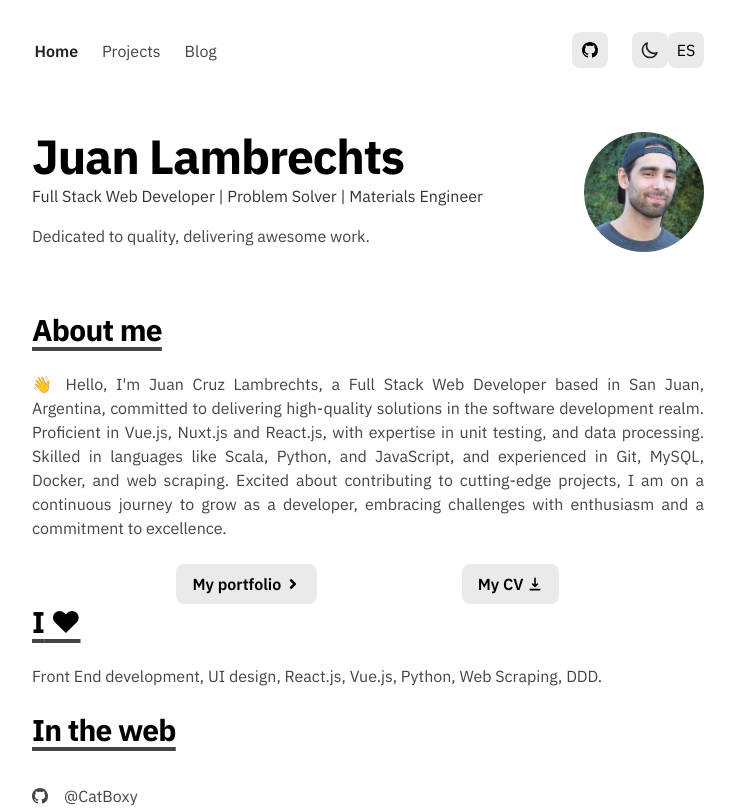
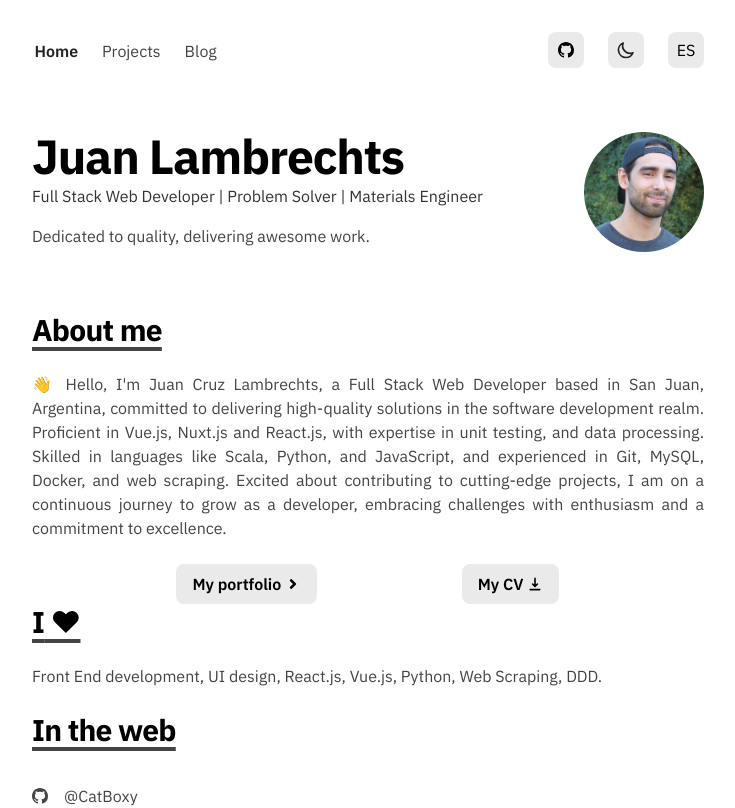
Before and after one commit to CatBoxy/personal-portfolio, a Next.js app: page / in a window 1280 px wide. Shown: the top 808 px of the page, without its empty margins (272-1007 px from the left). Built offline with nearby package versions, Linux system fonts and the light colour scheme.

Commit message:
missing margin theme button

```diff
--- a/components/themeButton.jsx
+++ b/components/themeButton.jsx
@@ -9,7 +9,7 @@ export default function ThemeButton() {
     <>
       <button
         type="button"
-        className="w-9 h-9 dark:bg-gray-600 bg-gray-200 rounded-lg flex items-center justify-center hover:ring-2 ring-gray-300 transition-all"
+        className="mr-6 w-9 h-9 dark:bg-gray-600 bg-gray-200 rounded-lg flex items-center justify-center hover:ring-2 ring-gray-300 transition-all"
         onClick={() => setTheme(resolvedTheme === 'dark' ? 'light' : 'dark')}
       >
         <svg xmlns="http://www.w3.org/2000/svg" className="h-5 w-5 text-gray-800 dark:text-gray-200" fill="none" viewBox="0 0 24 24" stroke="currentColor" strokeWidth="2">
```
